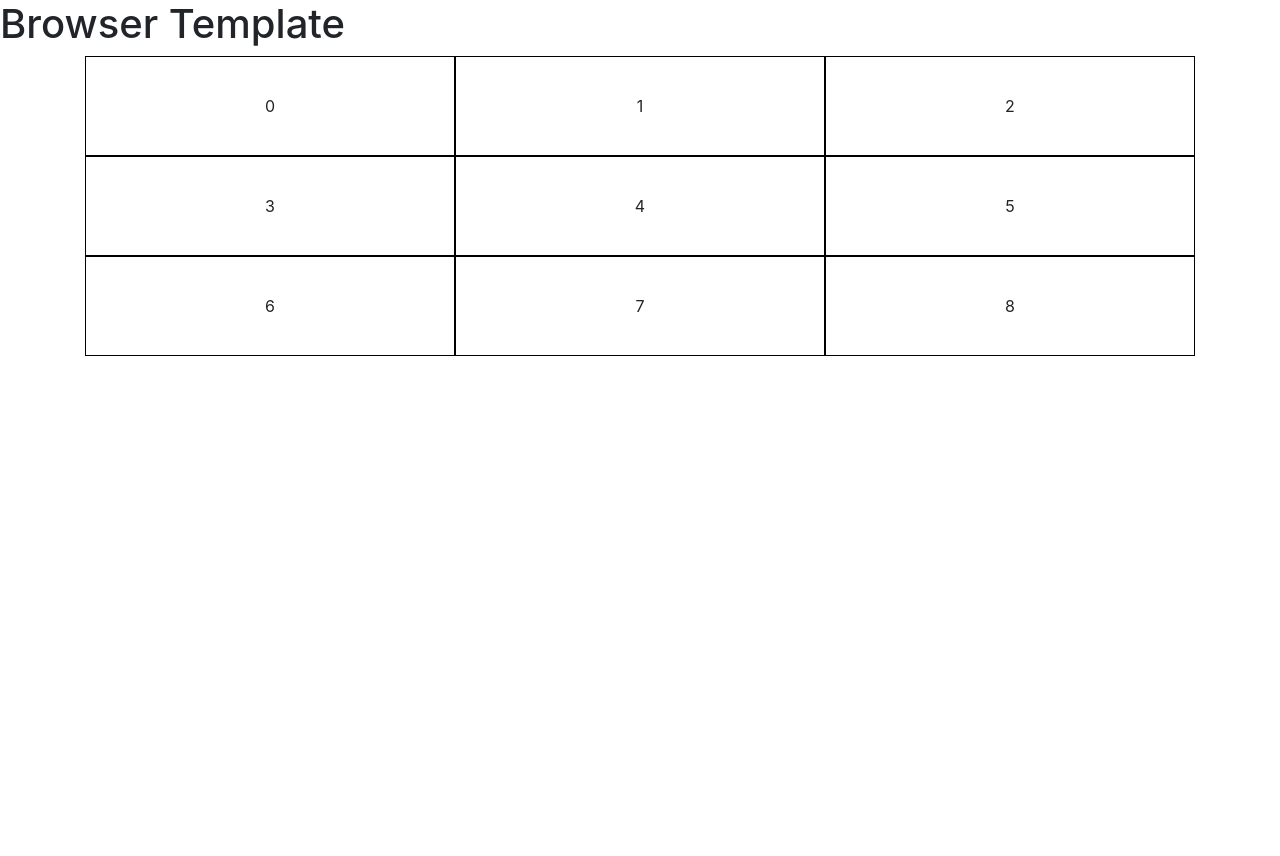
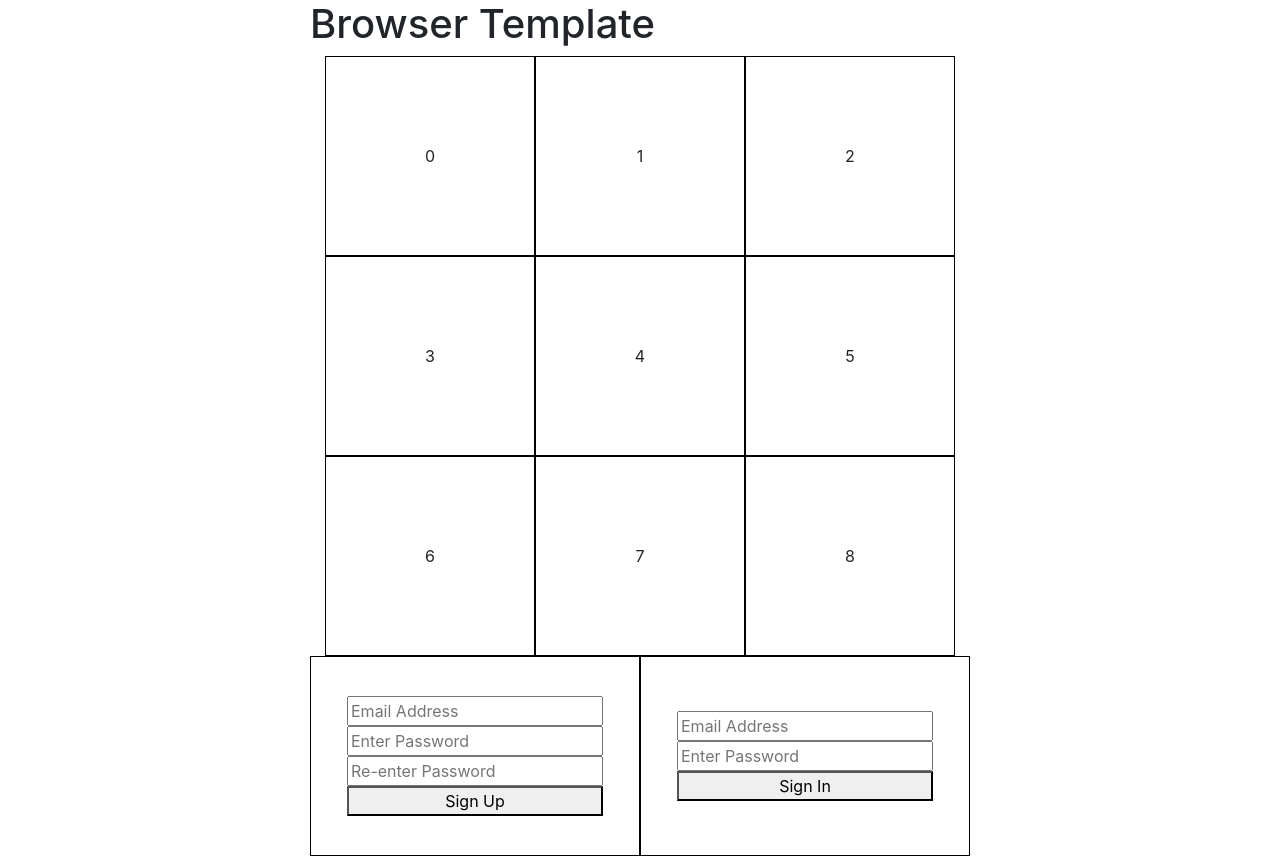
Before and after one commit to carlojacob/tic-tac-toe, a website built with webpack: page index.html in a window 1280 px wide. Before the commit the page ends 800 px from the top, so only its background shows below. Built offline with nearby package versions, Linux system fonts and the light colour scheme.

Commit message:
Create sign-up and sign-in
Add bootstrap container with sign-up and sign-in forms to <index.html>
Add CSS to <themes.scss> for form layout
Fix <body> tag reference in <themes.scss>
Remove unnecessary <width> specification from <.space> tag

```diff
--- a/assets/styles/themes.scss
+++ b/assets/styles/themes.scss
@@ -1,13 +1,31 @@
-.body {
+body {
   margin: 0 auto;
-  max-width: 400px;
+  max-width: 660px;
+}
+
+.credentials {
+  text-align: center;
+}
+
+form {
+  display: flex;
+  flex-direction: column;
 }
 
 .space {
   align-items: center;
   border: 1px solid black;
   display: flex;
-  height: 100px;
+  height: 200px;
   justify-content: center;
-  width: 100px;
+  // width: 200px;
 }
+
+.space2 {
+  align-items: center;
+  border: 1px solid black;
+  display: flex;
+  height: 200px;
+  justify-content: center;
+  // width: 300px;
+}
--- a/index.html
+++ b/index.html
@@ -34,5 +34,25 @@
 
         </div>
       </div>
+
+      <div class="container">
+        <div class="row">
+          <div class="col-6 col-xl-6 space">
+            <form class="credentials" id="sign-up">
+              <input type="email" name="credentials[email]" placeholder="Email Address">
+              <input type="text" name="credentials[password]" placeholder="Enter Password">
+              <input type="text" name="credentials[password_confirmation]" placeholder="Re-enter Password">
+              <button name="sign-up-button">Sign Up</button>
+            </form>
+          </div>
+          <div class="col-6 col-xl-6 space">
+            <form class="credentials" id="sign-in">
+              <input type="email" name="credentials[email]" placeholder="Email Address">
+              <input type="text" name="credentials[password]" placeholder="Enter Password">
+              <button name="sign-in-button">Sign In</button>
+            </form>
+          </div>
+        </div>
+      </div>
     </body>
 </html>
```
